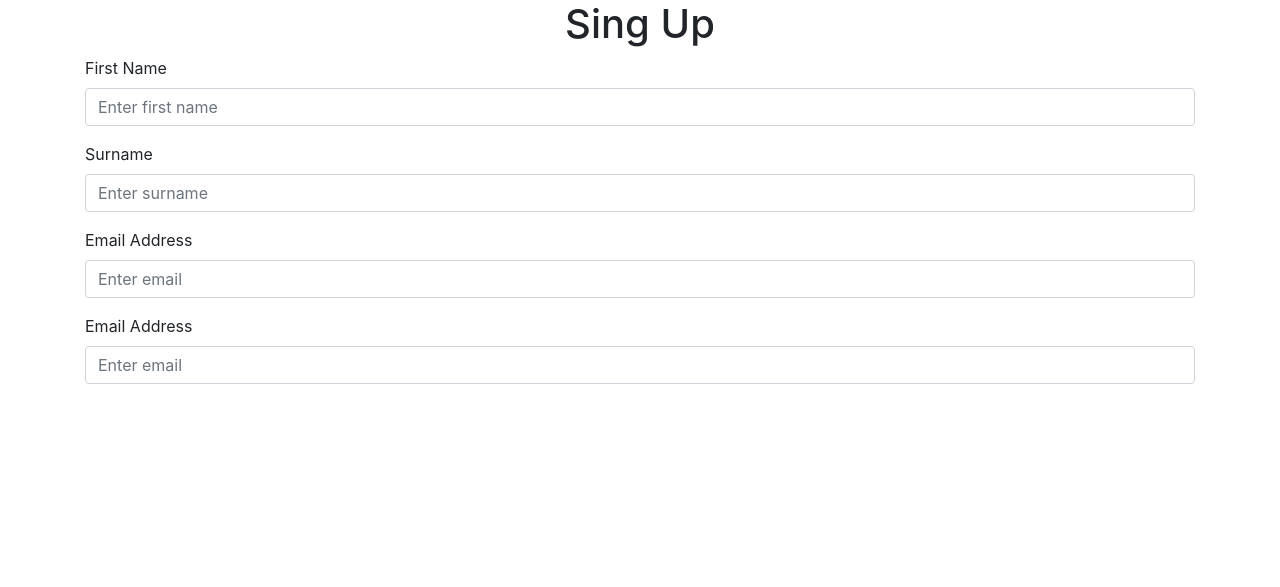
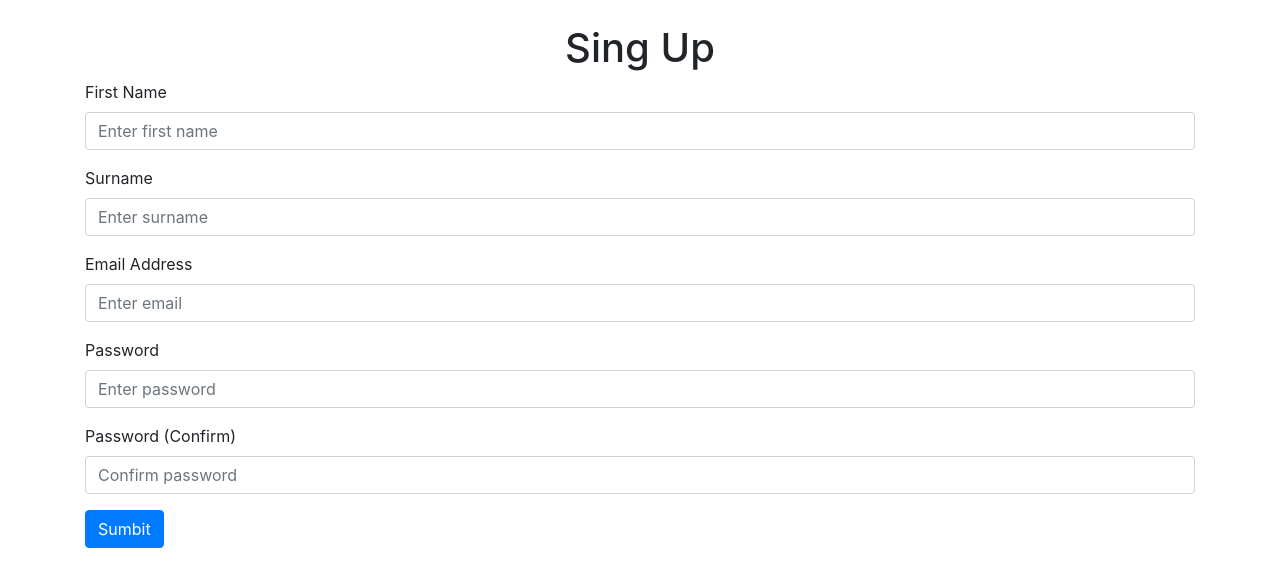
Before and after one commit to michalwrona01/BandManager, a Flask app: page /sing-up in a window 1280 px wide. Shown: the part 59-646 px from the top of the page. Run offline with Flask 2, Linux system fonts and the light colour scheme; some libraries are stand-ins or nearby versions.

Commit message:
Add auth.route 'sing_up' method.

```diff
--- a/website/auth.py
+++ b/website/auth.py
@@ -1,7 +1,15 @@
-from flask import Blueprint, render_template
+from flask import Blueprint, render_template, request
+import jsonpickle
 
 auth = Blueprint("auth", __name__)
 
 @auth.route('/sing-up', methods=['GET', 'POST'])
 def sing_up():
+    if request.method == 'POST':
+        first_name = request.form.get('first_name')
+        surname = request.form.get('surname')
+        email = request.form.get('email')
+        password1 = request.form.get('password1')
+        password2 = request.form.get('password2')
+
     return render_template("sing_up.html")
--- a/website/templates/sing_up.html
+++ b/website/templates/sing_up.html
@@ -1,6 +1,7 @@
 {% extends "base.html" %}
 {% block title %}Sing Up{% endblock %}
 {% block content %}
+<br/>
 <form method="POST">
     <h1 align="center">Sing Up</h1>
     <div class="form-group">
@@ -31,13 +32,23 @@
         >
     </div>
     <div class="form-group">
-        <label for="emial">Email Address</label>
+        <label for="emial">Password</label>
         <input
-            type="email"
+            type="password"
             class="form-control"
-            id="email"
-            placeholder="Enter email"
+            id="password1"
+            placeholder="Enter password"
         >
     </div>
+    <div class="form-group">
+        <label for="emial">Password (Confirm)</label>
+        <input
+            type="password"
+            class="form-control"
+            id="password2"
+            placeholder="Confirm password"
+        >
+    </div>
+    <button type="submit" class="btn btn-primary">Sumbit</button>
 </form>
 {% endblock %}
```
